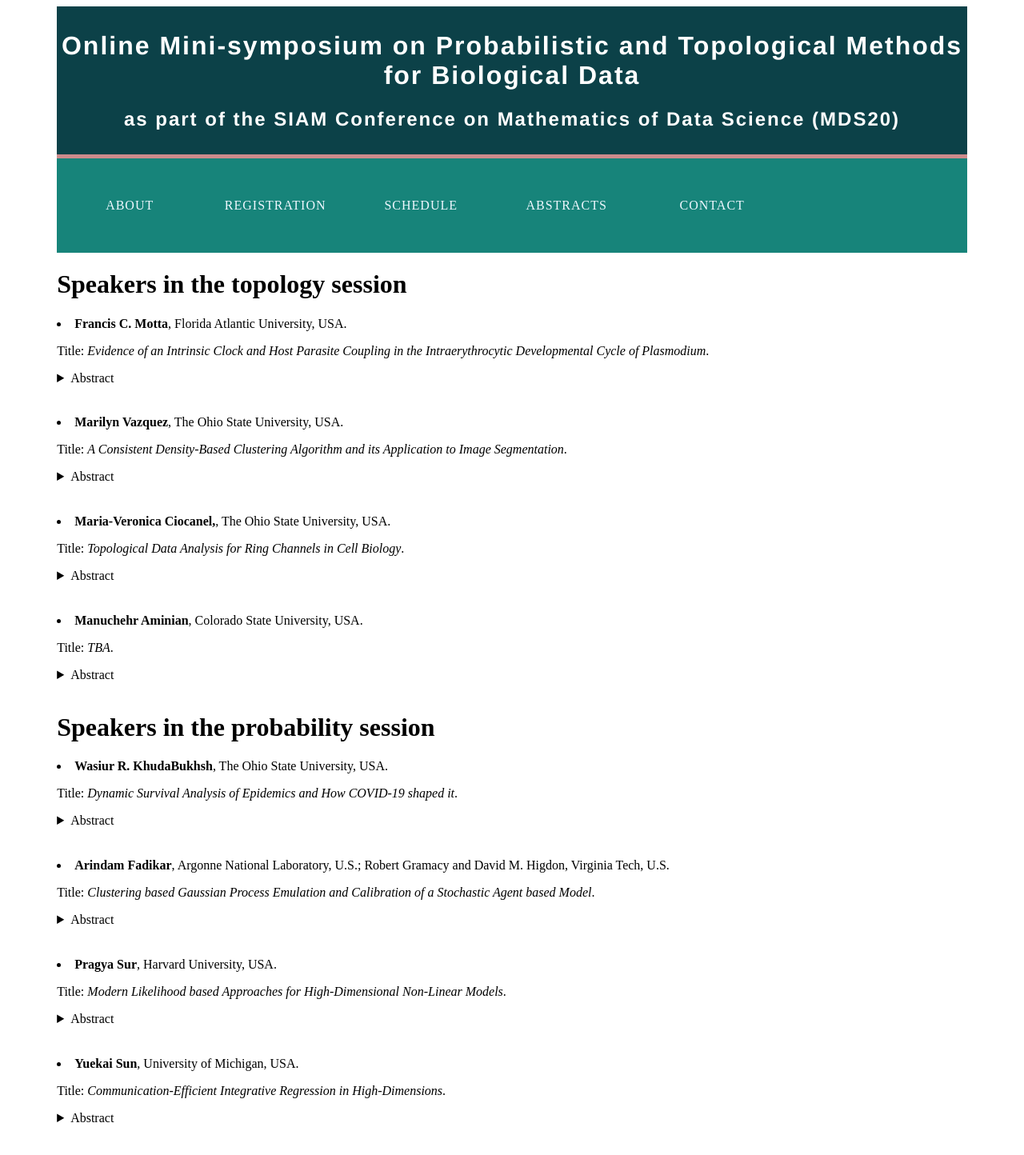
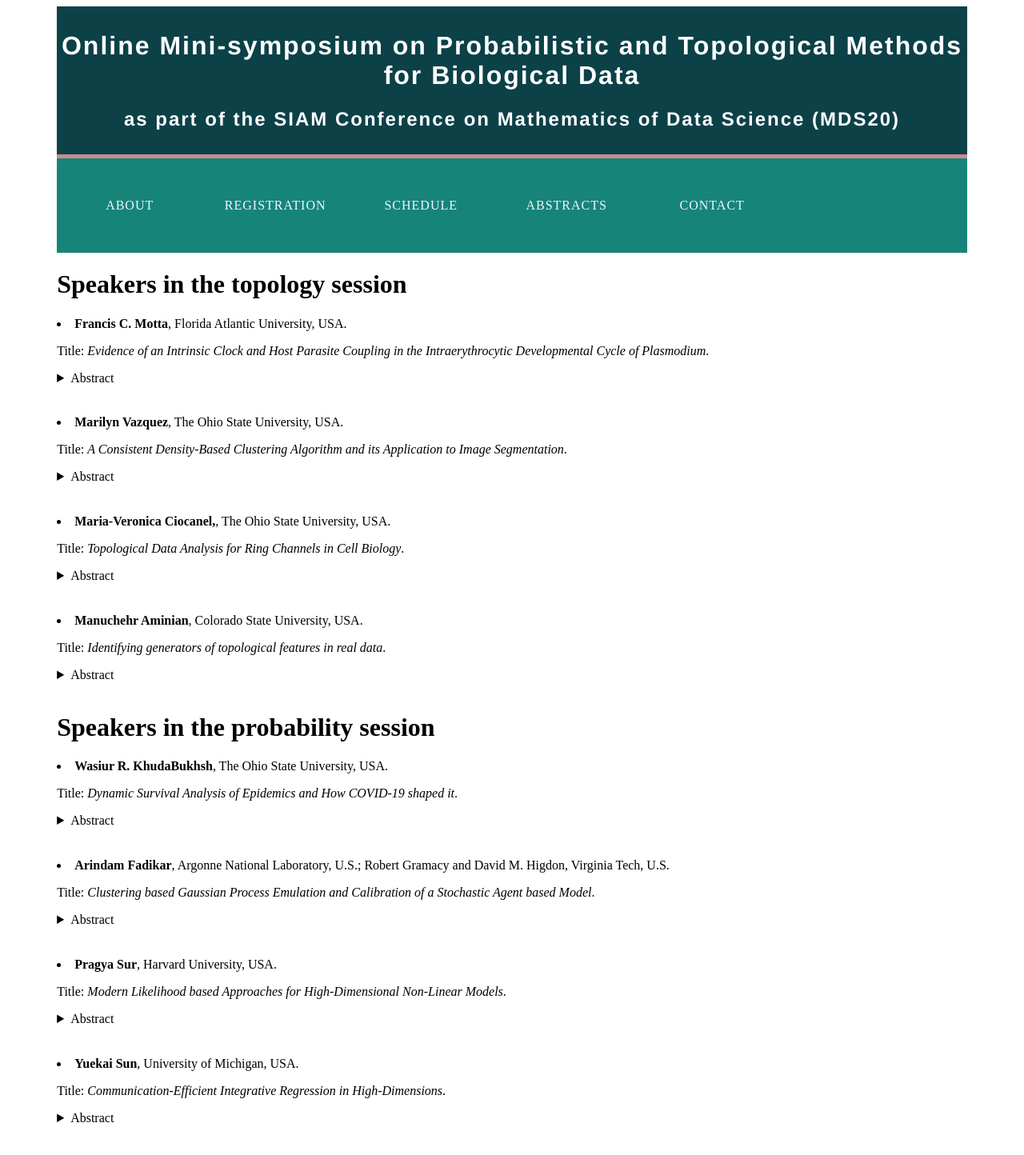
Before and after one commit to wasiur/wasiur.github.io, a Jekyll site: the page MDS2020/abstracts.html, which Jekyll copies as it is, in a window 1280 px wide. Shown: the whole page at 80% size. Built offline with Jekyll 4.4.1, drawn with Linux system fonts in a browser that asks for light colours.

Commit message:
added Manuchehr's title and abstract

```diff
--- a/MDS2020/abstracts.html
+++ b/MDS2020/abstracts.html
@@ -68,11 +68,13 @@ I will present an agent-based modeling and data analysis framework for the inter
 
 <li><strong>Manuchehr Aminian</strong>, Colorado State University, USA.</li>
 
-<p>Title: <em>TBA</em>.</p>
+<p>Title: <em>Identifying generators of topological features in real data</em>.</p>
 <details style="margin-bottom: 1cm">
 <summary>Abstract</summary>
 
-TBA
+When we work with a synthetic data set in persistent homology, such as the classic "noisy circle", our intuition allows us to tie back a computed topological feature - for instance, a birth/death pair - back to the expected "loop" structure of the data. However, we cannot apply such intuition as easily if we do not "know the answer" in advance. This is a problem if we need concrete answers to question such as "why is this birth/death pair present," and more specifically "what subset of the data points can well-represent this pair?"
+ <br><br>
+I will give my perspective as an applied mathematician on this problem and present my preliminary work building an interface in Python to directly associate computed topological features to their generators, with application to two separate projects: in studying protein structure, and in drawing knowledge about human immune response to influenza-like illnesses in patients in the first few days after exposure.
 
 </details>
 
--- a/MDS2020/mds2020.html
+++ b/MDS2020/mds2020.html
@@ -119,7 +119,7 @@
 <!--      <p><em>Topological Data Analysis for Ring Channels in Cell Biology</em></p>-->
     </div>
     <div class="columns">
-		<p class="crop"> <img src="images/bkg_06.jpg" alt="" width="200" height="210"/><br></p>
+		<p class="crop"> <img src="images/Manuchehr.jpg" alt="" width="200" height="210"/><br></p>
 		<p><b>Manuchehr Aminian</b><br>
 		Colorado State University<br>
 		USA  </p>
```
Also changed, not shown: MDS2020/MS25.html (+5 -3 lines), MDS2020/images/Manuchehr.jpg (added).
